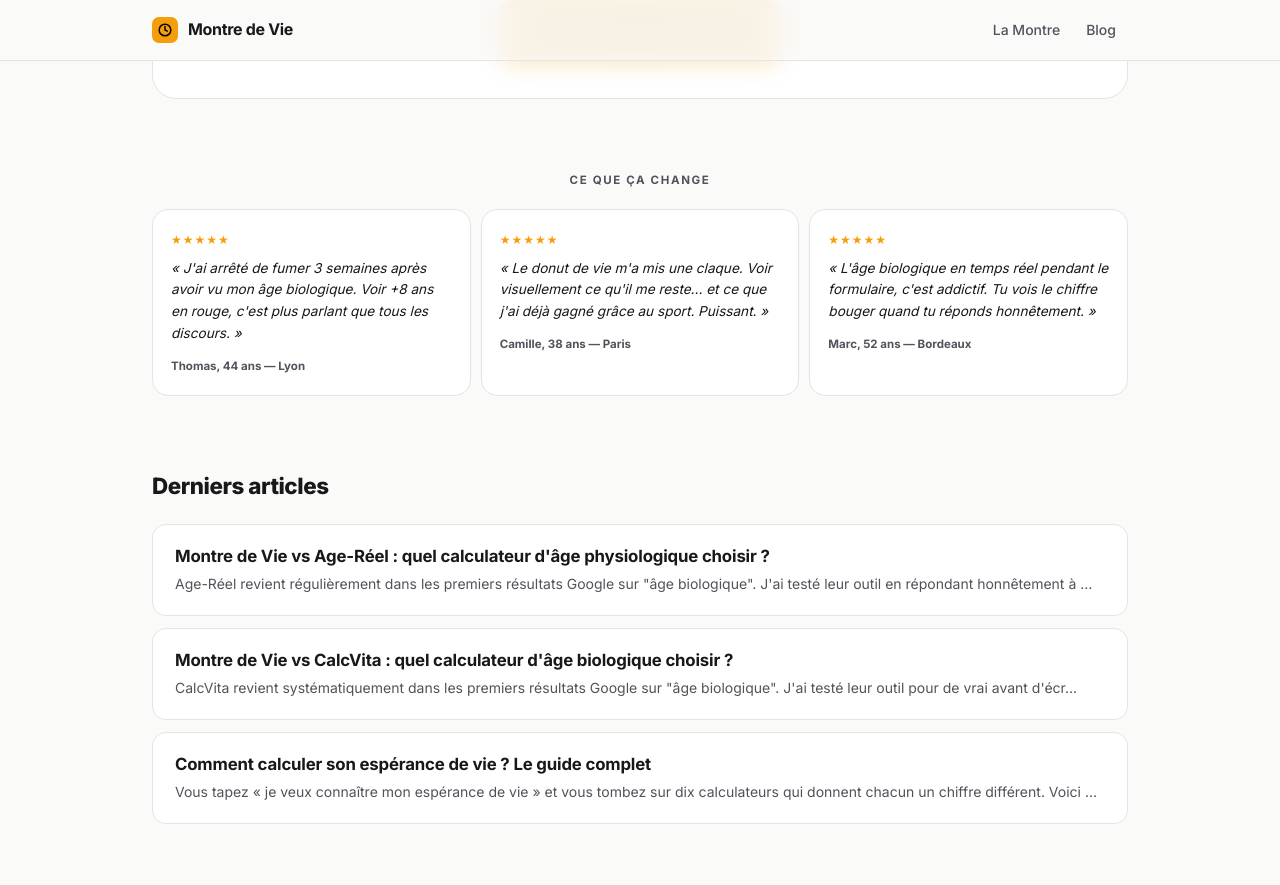
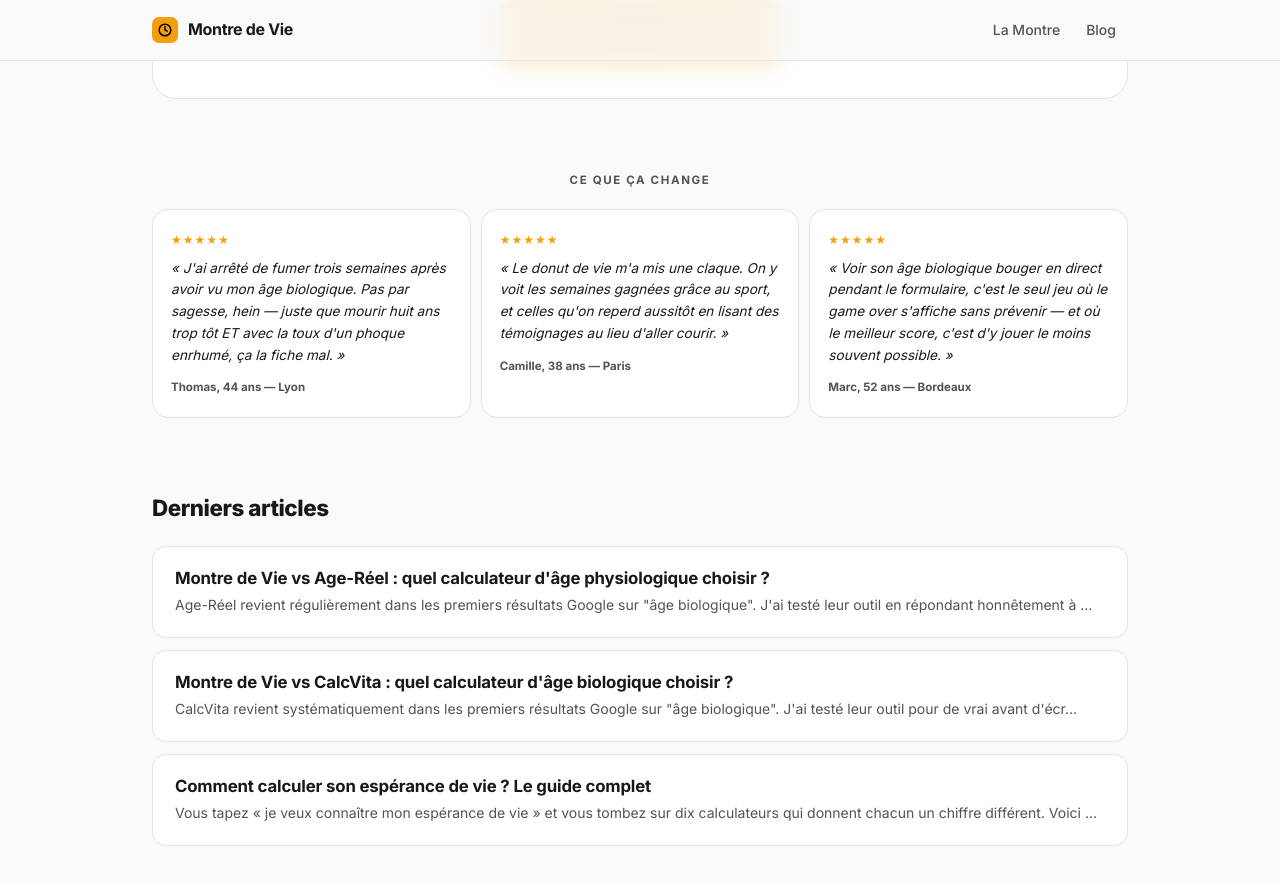
Before and after one commit to SebRunNature/memento-mori, a Jekyll site: the page built from index.html, in a window 1280 px wide and 900 px high, scrolled down 3077 px. Shown: the top 885 px of the window. Built offline with Jekyll 4.4.1, drawn with Linux system fonts in a browser that asks for light colours.

Commit message:
Témoignages : réécriture avec une pointe d'humour noir
Les trois témoignages restent des personnages fictifs assumés
(décision prise avec Sébastien), mais réécrits avec un ton plus
mordant/désabusé façon Desproges plutôt qu'une tournure de faux avis
client classique.

Co-Authored-By: Claude Sonnet 5 <noreply@anthropic.com>
Claude-Session: https://claude.ai/code/session_015W6BgPvkb1TiApwM2KkaRT

```diff
--- a/index.html
+++ b/index.html
@@ -366,17 +366,17 @@ last_modified_at: 2026-10-12
     <div class="proof-grid">
       <div class="proof-card">
         <div class="proof-stars">★★★★★</div>
-        <p class="proof-quote">« J'ai arrêté de fumer 3 semaines après avoir vu mon âge biologique. Voir +8 ans en rouge, c'est plus parlant que tous les discours. »</p>
+        <p class="proof-quote">« J'ai arrêté de fumer trois semaines après avoir vu mon âge biologique. Pas par sagesse, hein — juste que mourir huit ans trop tôt ET avec la toux d'un phoque enrhumé, ça la fiche mal. »</p>
         <div class="proof-author">Thomas, 44 ans — Lyon</div>
       </div>
       <div class="proof-card">
         <div class="proof-stars">★★★★★</div>
-        <p class="proof-quote">« Le donut de vie m'a mis une claque. Voir visuellement ce qu'il me reste... et ce que j'ai déjà gagné grâce au sport. Puissant. »</p>
+        <p class="proof-quote">« Le donut de vie m'a mis une claque. On y voit les semaines gagnées grâce au sport, et celles qu'on reperd aussitôt en lisant des témoignages au lieu d'aller courir. »</p>
         <div class="proof-author">Camille, 38 ans — Paris</div>
       </div>
       <div class="proof-card">
         <div class="proof-stars">★★★★★</div>
-        <p class="proof-quote">« L'âge biologique en temps réel pendant le formulaire, c'est addictif. Tu vois le chiffre bouger quand tu réponds honnêtement. »</p>
+        <p class="proof-quote">« Voir son âge biologique bouger en direct pendant le formulaire, c'est le seul jeu où le game over s'affiche sans prévenir — et où le meilleur score, c'est d'y jouer le moins souvent possible. »</p>
         <div class="proof-author">Marc, 52 ans — Bordeaux</div>
       </div>
     </div>
```
